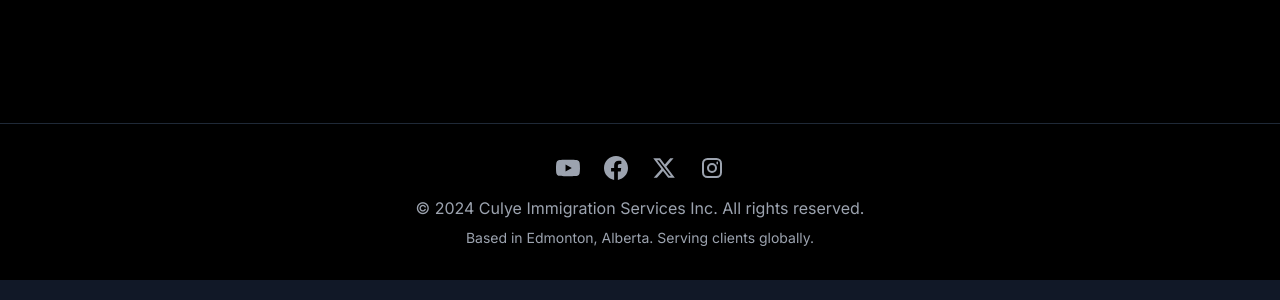
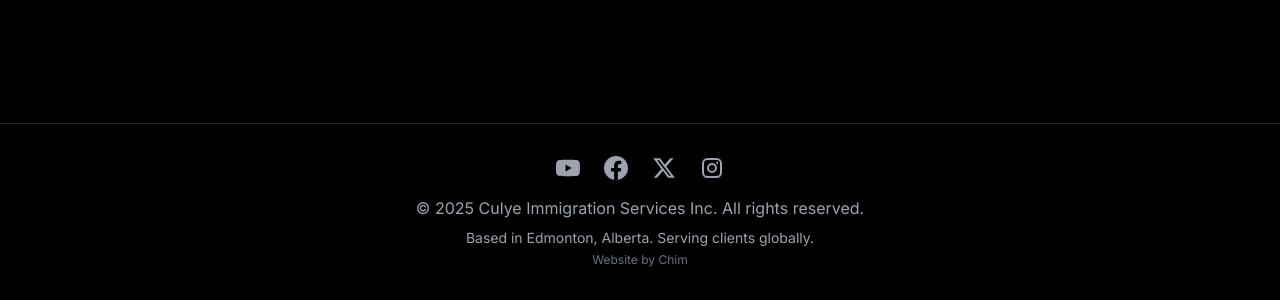
Before and after one commit to chimwopara/culye, a plain HTML site: page index.html in a window 1280 px wide. Shown: the part 6499-6799 px from the top of the page. Drawn offline with nearby package versions, Linux system fonts and the light colour scheme; a script that the page names is missing.

Commit message:
Update index.html

```diff
--- a/index.html
+++ b/index.html
@@ -305,9 +305,18 @@
       </div>
 
       <div class="text-center text-gray-400">
-        <p>&copy; 2024 Culye Immigration Services Inc. All rights reserved.</p>
-        <p class="text-sm mt-2">Based in Edmonton, Alberta. Serving clients globally.</p>
-      </div>
+  <p>&copy; <span id="currentYear"></span> Culye Immigration Services Inc. All rights reserved.</p>
+  <p class="text-sm mt-2">Based in Edmonton, Alberta. Serving clients globally.</p>
+
+  <a href="https://wopara.com" target="_blank" rel="noopener noreferrer"
+     class="text-xs mt-1 block text-gray-500 hover:text-gray-300">
+      Website by Chim
+  </a>
+</div>
+
+<script>
+  document.getElementById("currentYear").textContent = new Date().getFullYear();
+</script>
 
     </div>
   </div>
```
